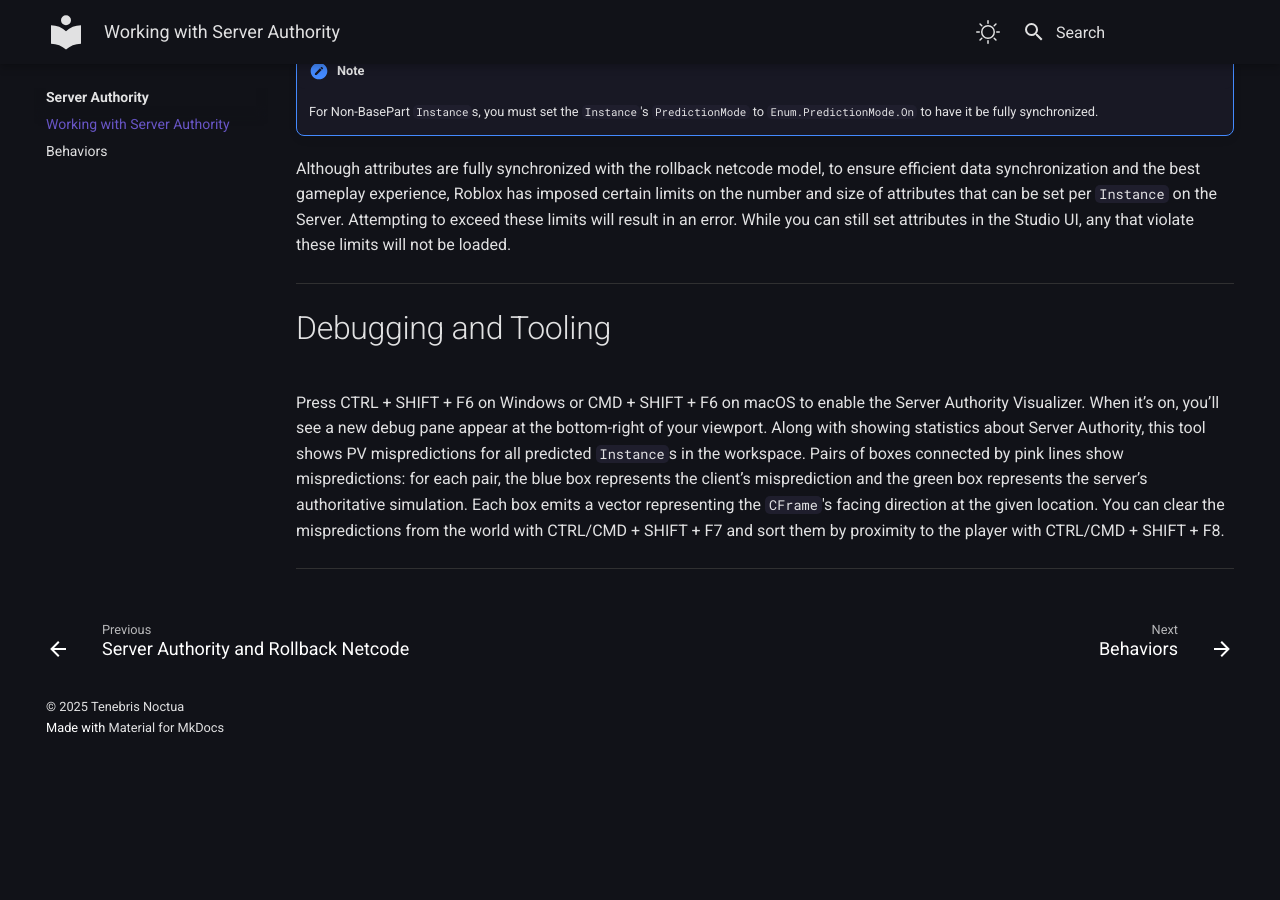
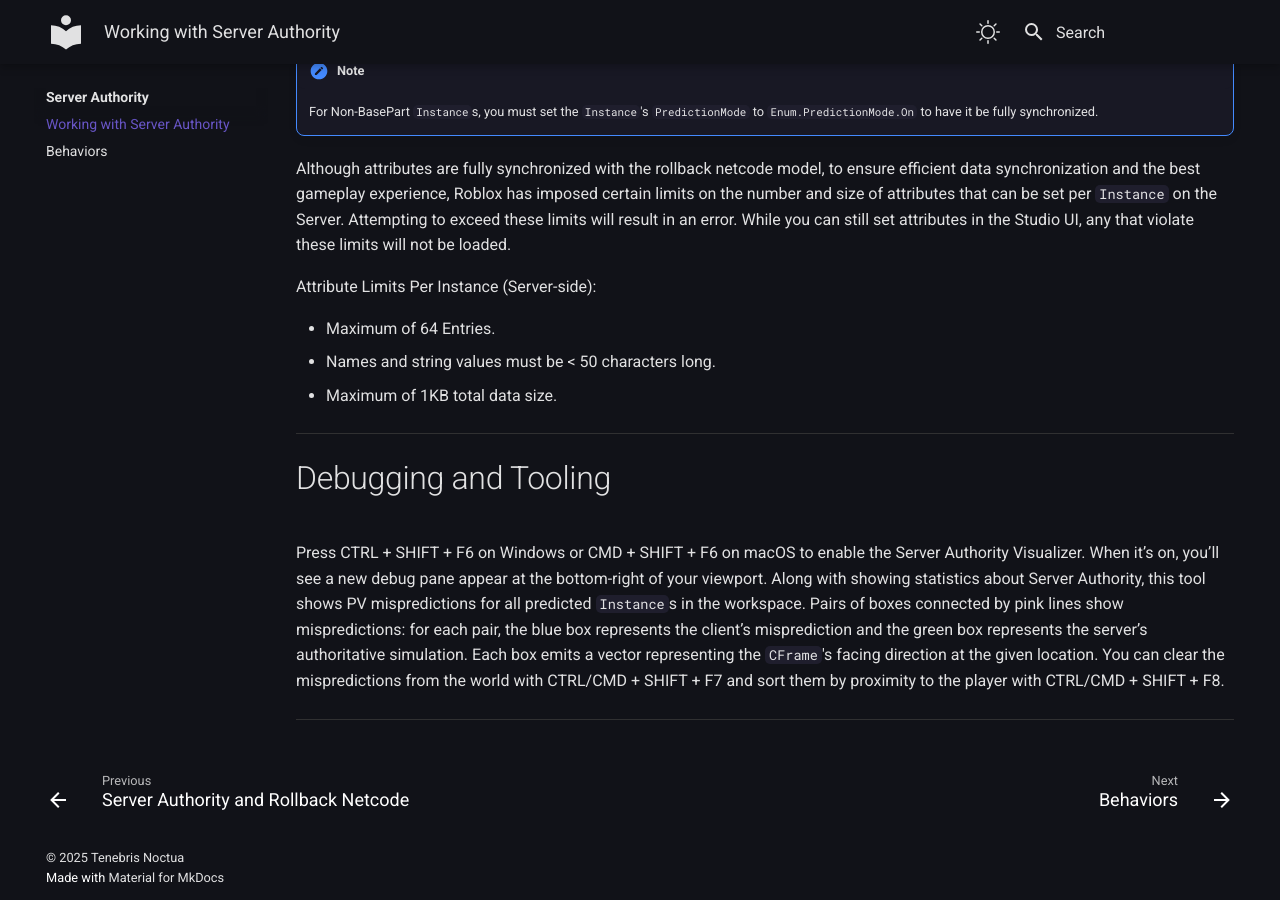
Before and after one commit to TenebrisNoctua/ServerAuthority, an MkDocs documentation site: the page built from docs/main/howto.md, in a window 1280 px wide and 900 px high, scrolled down 2118 px. Built offline with MkDocs 1.6.1 and Material for MkDocs 9.7.7, drawn with Linux system fonts in a browser that asks for light colours; before the commit the page ends 2868 px from its top, so only the background shows below that.

Commit message:
Update the Documentation.

```diff
--- a/docs/main/howto.md
+++ b/docs/main/howto.md
@@ -67,6 +67,12 @@ Attributes on predicted `Instance`s are fully synchronized with the rollback net
 
 Although attributes are fully synchronized with the rollback netcode model, to ensure efficient data synchronization and the best gameplay experience, Roblox has imposed certain limits on the number and size of attributes that can be set per `Instance` on the Server. Attempting to exceed these limits will result in an error. While you can still set attributes in the Studio UI, any that violate these limits will not be loaded.
 
+Attribute Limits Per Instance (Server-side):
+
+* Maximum of 64 Entries.
+* Names and string values must be < 50 characters long.
+* Maximum of 1KB total data size.
+
 -----
 
 # Debugging and Tooling
```
